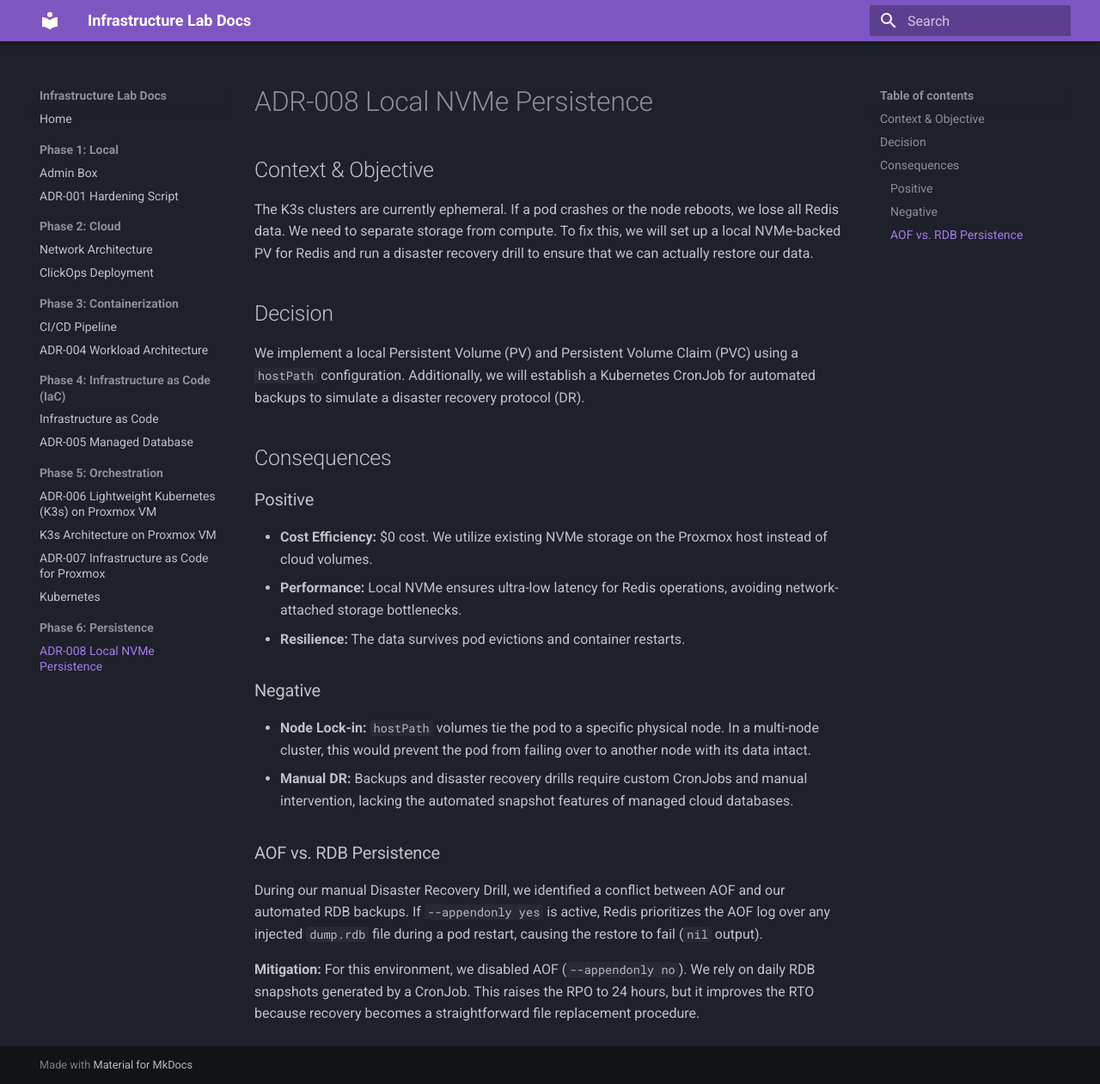
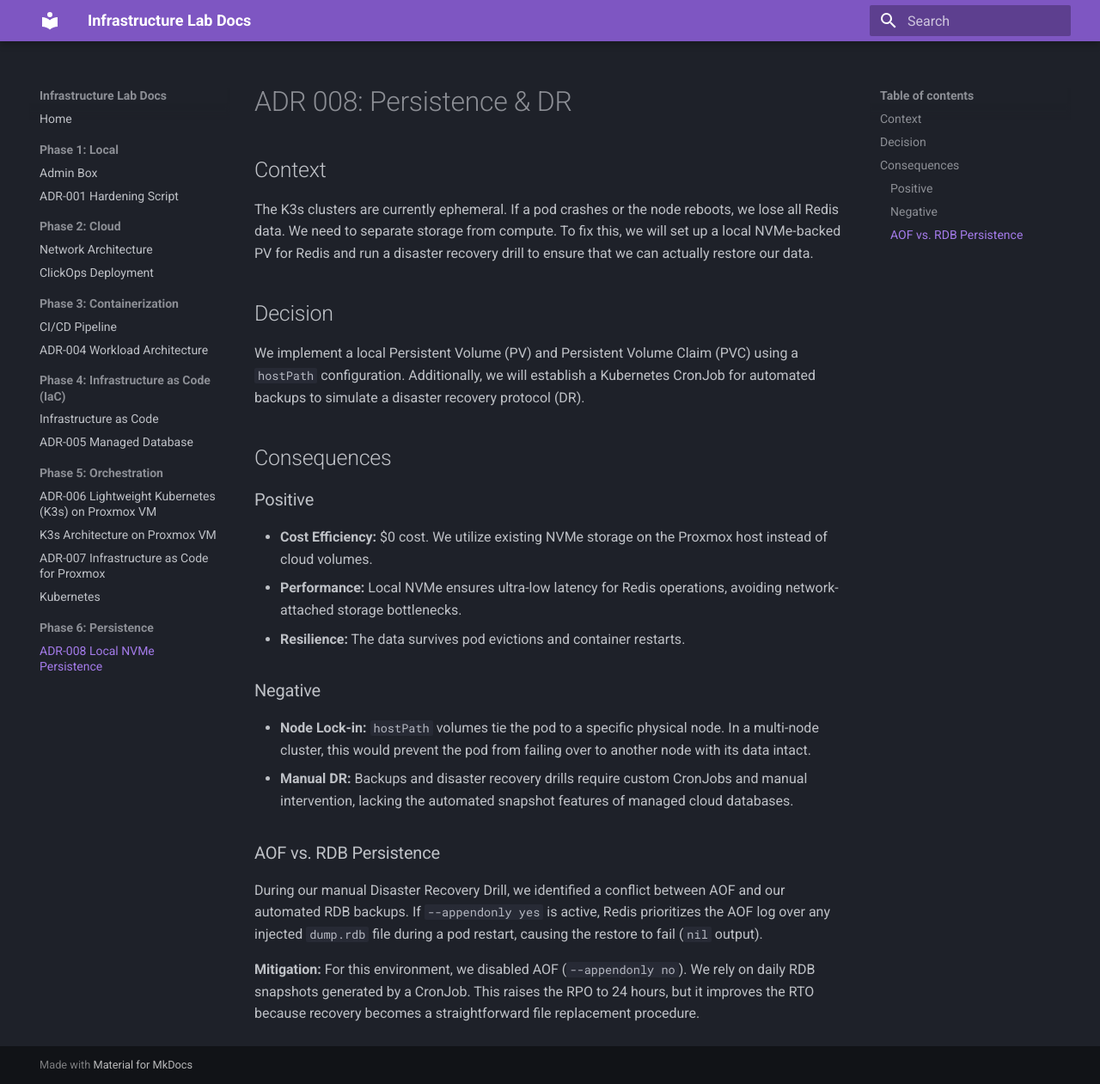
Before and after one commit to Upwind1647/infrastructure-lab, an MkDocs documentation site: the page built from docs/phase6/adr-008-persistence.md, in a window 1280 px wide and 1261 px high. Shown: the whole window at 86% size. Built offline with MkDocs 1.6.1 and Material for MkDocs 9.7.7, drawn with Linux system fonts in a browser that asks for light colours.

Commit message:
docs: fix ADR formatting and mark Phase 6 as complete in README.md

```diff
--- a/docs/phase6/adr-008-persistence.md
+++ b/docs/phase6/adr-008-persistence.md
@@ -1,4 +1,6 @@
-## Context & Objective
+# ADR 008: Persistence & DR
+
+## Context
 The K3s clusters are currently ephemeral. If a pod crashes or the node reboots, we lose all Redis data.
 We need to separate storage from compute. To fix this, we will set up a local NVMe-backed PV for Redis and run a disaster recovery drill to ensure that we can actually restore our data.
 
```
Also changed, not shown: README.md (+1 -1 lines).
